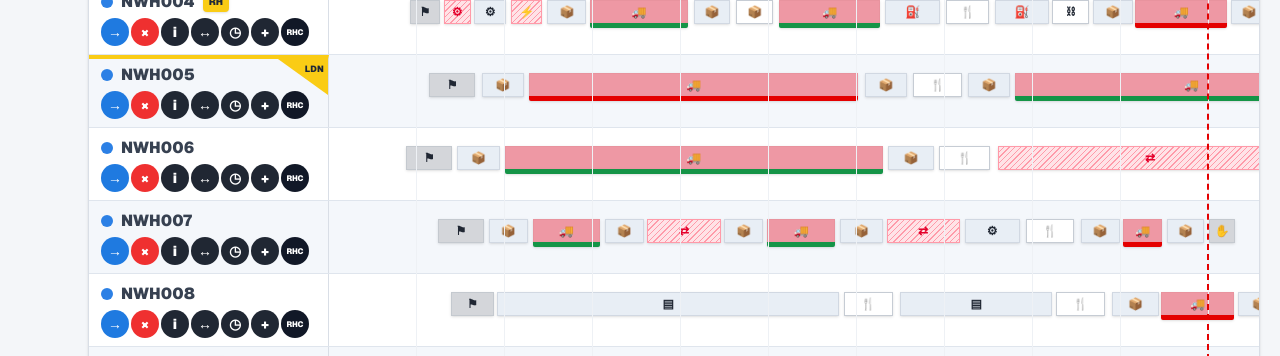
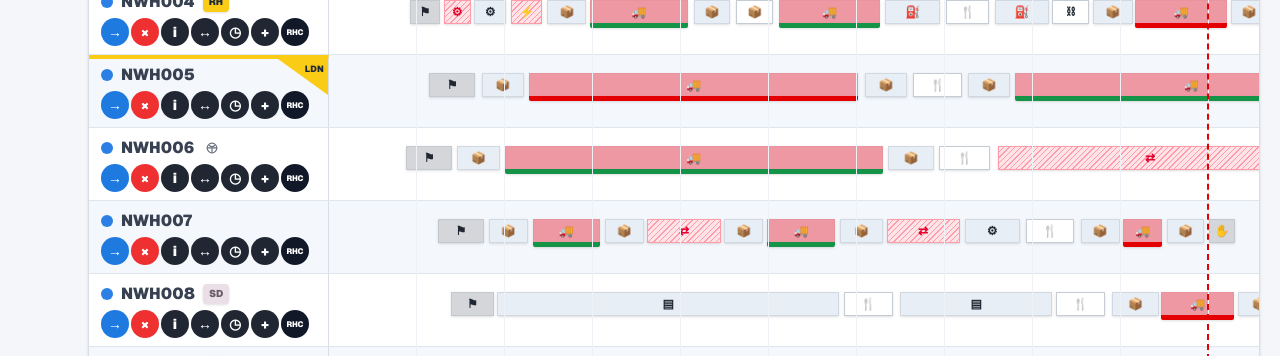
Before and after one commit to acannon76/rugby-league-supporter-web, a Next.js app: page /internal/app-ideas/link-message-mock in a window 1280 px wide. Shown: the part 860-1216 px from the top of the page. Built offline with nearby package versions, Linux system fonts and the light colour scheme.

Commit message:
link page icons

```diff
--- a/src/app/internal/app-ideas/link-message-mock/page.tsx
+++ b/src/app/internal/app-ideas/link-message-mock/page.tsx
@@ -175,6 +175,14 @@ const dutyLegFilterOptions = [
   "Stop",
   "End",
 ] as const;
+
+const specialDutyBadges: Partial<Record<string, { code: string; tooltip: string }>> = {
+  NWH008: { code: "SD", tooltip: "Shunting Duty" },
+};
+
+const specialDutyIcons: Partial<Record<string, { tooltip: string }>> = {
+  NWH006: { tooltip: "Driver Training" },
+};
 
 const emptyDutyContentFilter: DutyContentFilter = {
   startFrom: "",
@@ -491,6 +499,17 @@ function getSegmentClasses(tone: GanttSegment["tone"], colourBlindMode = false)
 }
 
 
+function SteeringWheelIcon() {
+  return (
+    <svg viewBox="0 0 24 24" aria-hidden="true" className="h-4 w-4" fill="none" stroke="currentColor" strokeWidth="1.8" strokeLinecap="round" strokeLinejoin="round">
+      <circle cx="12" cy="12" r="7.2" />
+      <path d="M4.8 11.8h14.4" />
+      <path d="M12 11.8v6.2" />
+      <path d="M8.1 8.3c1.1 1 2.4 1.6 3.9 1.6s2.8-.6 3.9-1.6" />
+    </svg>
+  );
+}
+
 function isRoadHaulageDuty(duty: string) {
   return roadHaulageDutyCodes.has(duty);
 }
@@ -1311,6 +1330,24 @@ export default function LinkMessageMockPage() {
                         <div className="flex items-center gap-2">
                           <span className={`h-3 w-3 rounded-full ${driverMessageDutyIds.includes(duty.duty) ? "bg-[#e40000]" : "bg-[#2c80e5]"}`} />
                           <p className={`font-black ${driverMessageDutyIds.includes(duty.duty) ? "text-[#e40000]" : "text-[#374151]"}`}>{duty.duty}</p>
+                          {specialDutyIcons[duty.duty] ? (
+                            <span
+                              className="inline-flex h-5 w-5 items-center justify-center text-[#6b7280]"
+                              title={specialDutyIcons[duty.duty]?.tooltip}
+                              aria-label={specialDutyIcons[duty.duty]?.tooltip}
+                            >
+                              <SteeringWheelIcon />
+                            </span>
+                          ) : null}
+                          {specialDutyBadges[duty.duty] ? (
+                            <span
+                              className="inline-flex h-5 items-center rounded-sm bg-[#eadfe7] px-1.5 text-[10px] font-black uppercase leading-none text-[#6a5a65] shadow-sm"
+                              title={specialDutyBadges[duty.duty]?.tooltip}
+                              aria-label={specialDutyBadges[duty.duty]?.tooltip}
+                            >
+                              {specialDutyBadges[duty.duty]?.code}
+                            </span>
+                          ) : null}
                           {driverMessageDutyIds.includes(duty.duty) ? (
                             <span className="text-[10px] font-black uppercase tracking-[0.12em] text-[#e40000]">Driver Msg</span>
                           ) : null}
```
